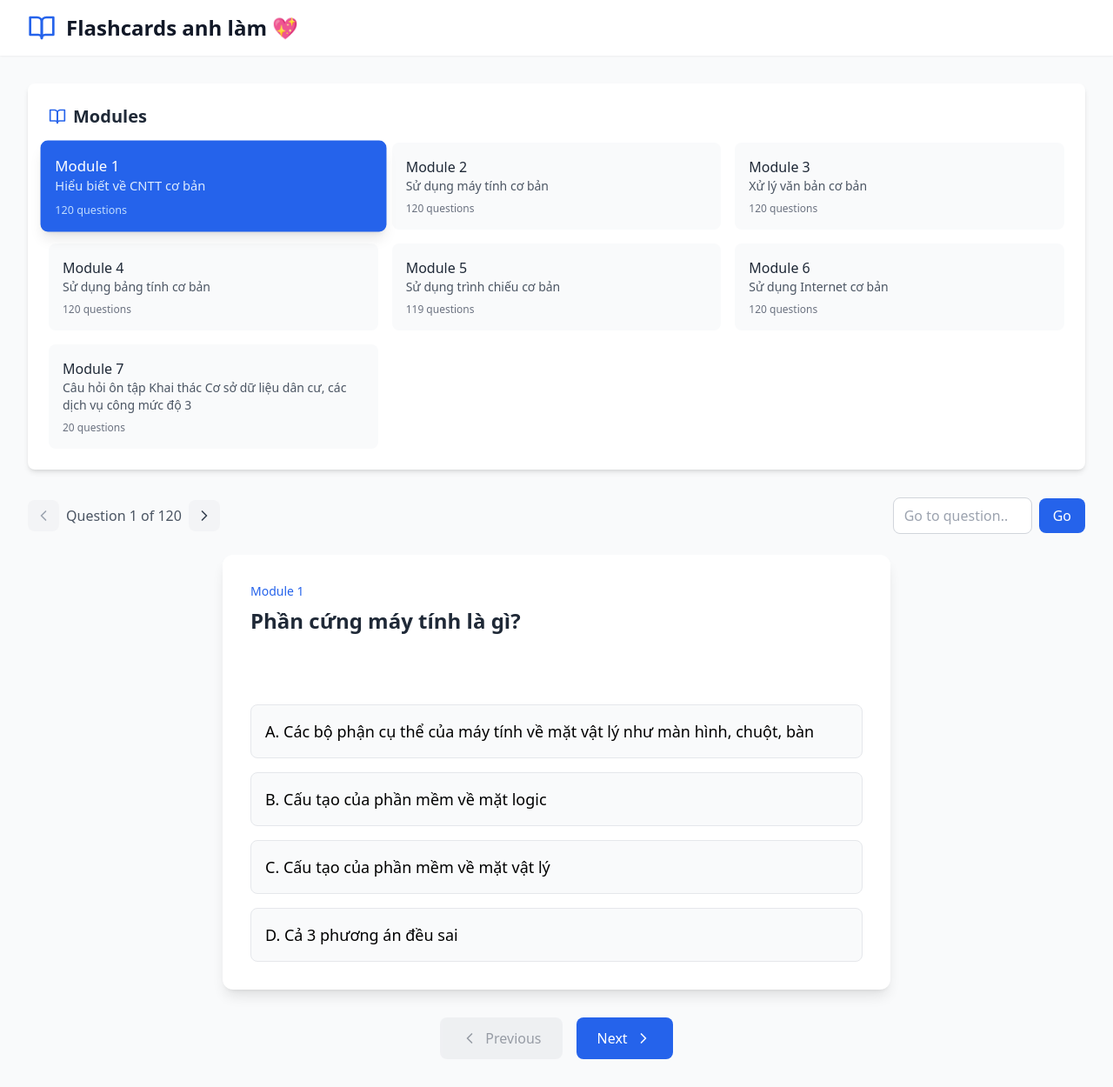
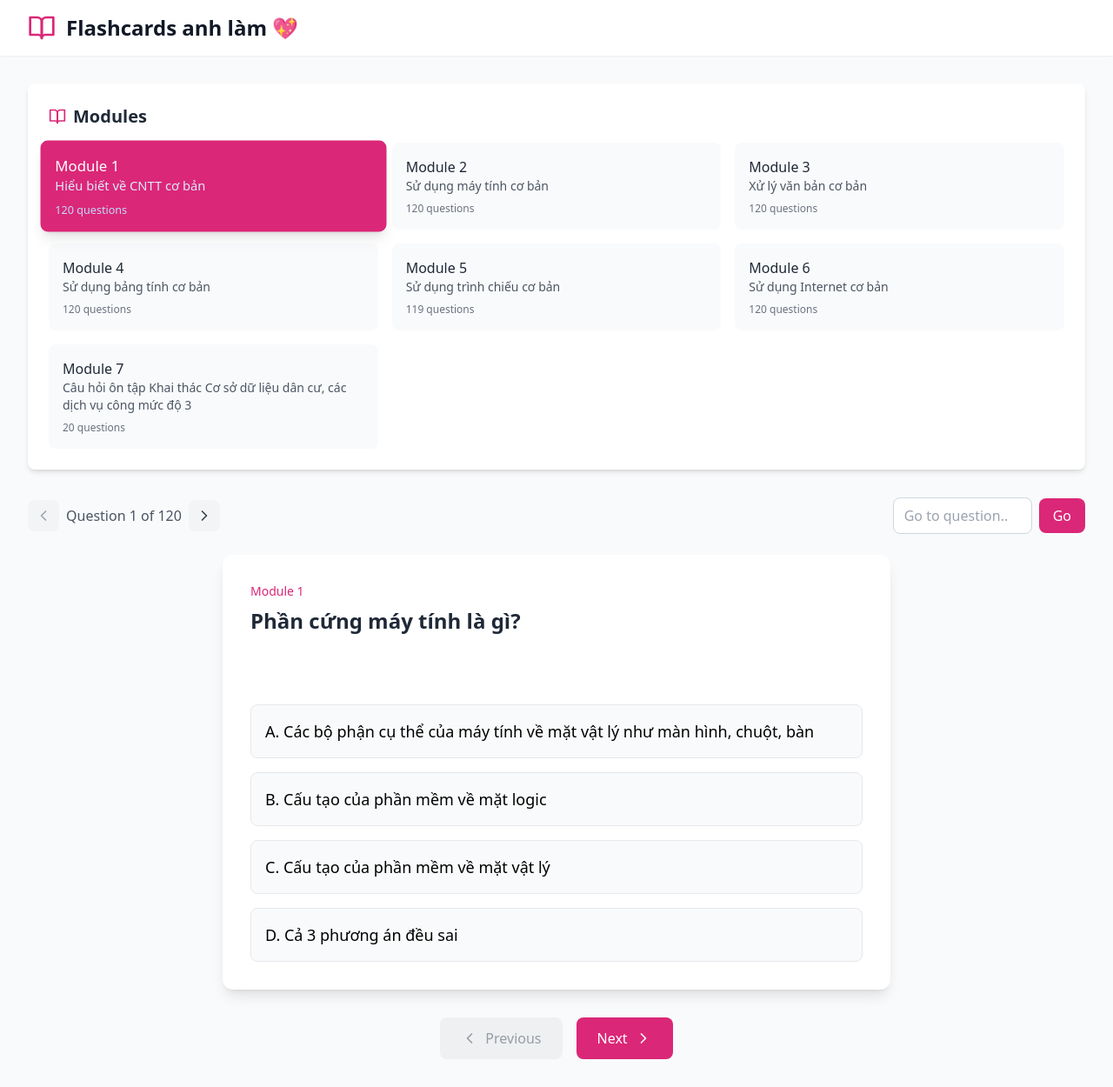
Before and after one commit to NguyenVanHien22/flash-card, a React (Vite) app: page / in a window 1280 px wide. Shown: the whole page at 87% size. Built offline with nearby package versions, Linux system fonts and the light colour scheme.

Commit message:
update color

```diff
--- a/src/App.tsx
+++ b/src/App.tsx
@@ -66,7 +66,7 @@ function App() {
       <header className="bg-white shadow-sm">
         <div className="max-w-7xl mx-auto px-4 py-4 sm:px-6 lg:px-8">
           <div className="flex items-center space-x-3">
-            <BookOpen className="h-8 w-8 text-blue-600" />
+            <BookOpen className="h-8 w-8 text-pink-600" />
             <h1 className="text-2xl font-bold text-gray-900">Flashcards anh làm 💖</h1>
           </div>
         </div>
--- a/src/components/Flashcard.tsx
+++ b/src/components/Flashcard.tsx
@@ -55,9 +55,9 @@ export const Flashcard: React.FC<FlashcardProps> = ({
           }`}
         >
           {/* Front of card */}
-          <div className="absolute w-full h-full backface-hidden bg-white rounded-xl shadow-lg p-8 flex flex-col">
+          <div className="absolute w-full h-full backface-hidden bg-white rounded-xl shadow-lg p-8 flex flex-col overflow-y-auto">
             <div className="flex-grow flex flex-col">
-              <div className="text-sm text-blue-600 mb-2">Module {question.moduleId}</div>
+              <div className="text-sm text-pink-600 mb-2">Module {question.moduleId}</div>
               <h2 className="text-xl md:text-2xl font-semibold text-gray-800 mb-6 leading-relaxed">
                 {question.question}
               </h2>
@@ -104,7 +104,7 @@ export const Flashcard: React.FC<FlashcardProps> = ({
             handleNavigation('next');
           }}
           disabled={current === total - 1 || isTransitioning}
-          className={`px-6 py-3 bg-blue-600 text-white rounded-lg transition-colors flex items-center gap-2 ${
+          className={`px-6 py-3 bg-pink-600 text-white rounded-lg transition-colors flex items-center gap-2 ${
             current === total - 1 || isTransitioning
               ? 'opacity-50 cursor-not-allowed'
               : 'hover:bg-blue-700'
--- a/src/components/ModuleSelector.tsx
+++ b/src/components/ModuleSelector.tsx
@@ -16,7 +16,7 @@ export const ModuleSelector: React.FC<ModuleSelectorProps> = ({
   return (
     <div className="bg-white rounded-lg shadow-md p-6 mb-8">
       <div className="flex items-center space-x-2 mb-4">
-        <BookOpen className="h-5 w-5 text-blue-600" />
+        <BookOpen className="h-5 w-5 text-pink-600" />
         <h2 className="text-xl font-semibold text-gray-800">Modules</h2>
       </div>
       <div className="grid grid-cols-1 md:grid-cols-2 lg:grid-cols-3 gap-4">
@@ -26,7 +26,7 @@ export const ModuleSelector: React.FC<ModuleSelectorProps> = ({
             onClick={() => onModuleSelect(module.id)}
             className={`p-4 rounded-lg transition-all duration-200 text-left ${
               currentModule === module.id
-                ? 'bg-blue-600 text-white shadow-lg scale-105'
+                ? 'bg-pink-600 text-white shadow-lg scale-105'
                 : 'bg-gray-50 text-gray-800 hover:bg-gray-100'
             }`}
           >
--- a/src/components/QuestionNavigation.tsx
+++ b/src/components/QuestionNavigation.tsx
@@ -71,7 +71,7 @@ export const QuestionNavigation: React.FC<QuestionNavigationProps> = ({
         />
         <button
           type="submit"
-          className="px-4 py-2 bg-blue-600 text-white rounded-lg hover:bg-blue-700 transition-colors"
+          className="px-4 py-2 bg-pink-600 text-white rounded-lg hover:bg-blue-700 transition-colors"
         >
           Go
         </button>
--- a/src/index.css
+++ b/src/index.css
@@ -19,3 +19,7 @@
     transform: rotateY(180deg);
   }
 }
+
+::-webkit-scrollbar-track {
+  background-color: transparent;
+}
```
